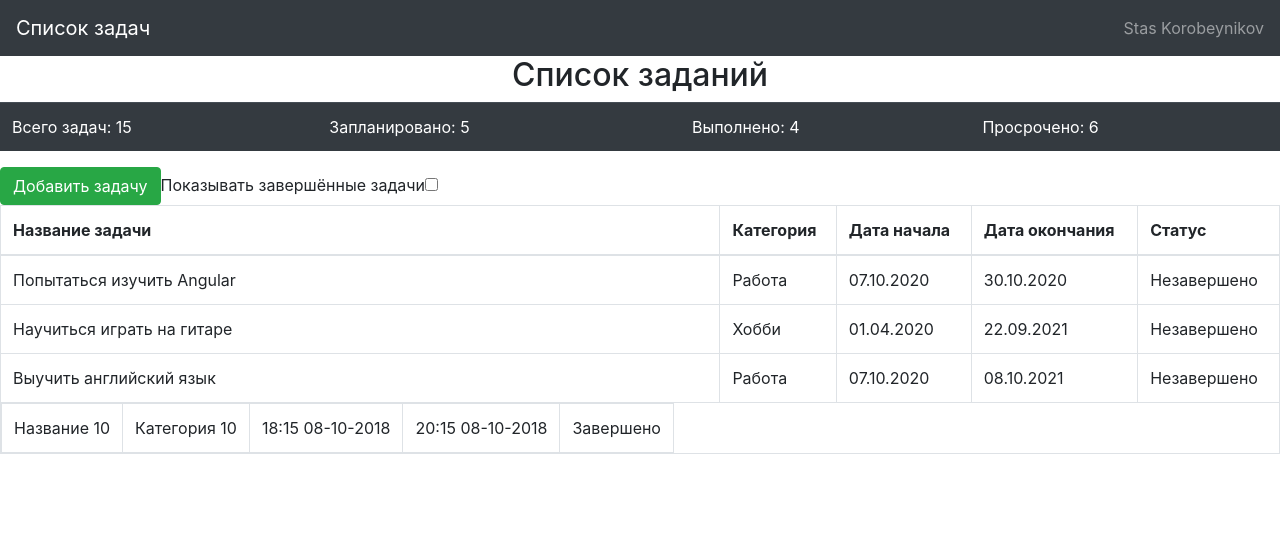
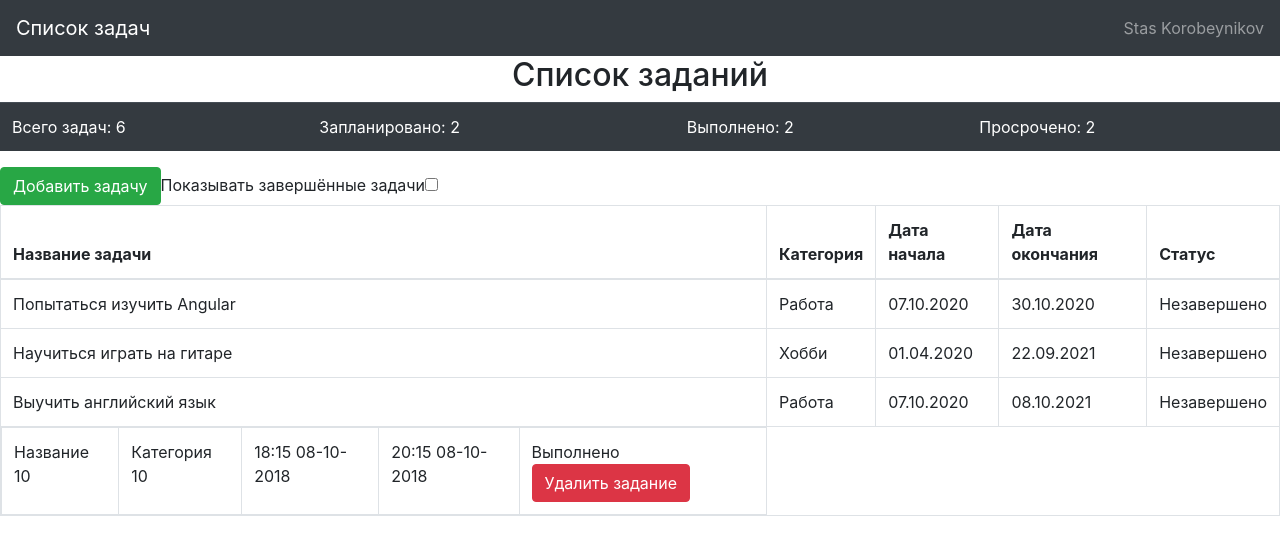
Before and after one commit to staskorobeynikov/job4j_angular, an Angular app in the folder task-planner/: page / in a window 1280 px wide. Shown: the top 554 px of the page. Built offline with nearby package versions, Linux system fonts and the light colour scheme.

Commit message:
5. Связывание двух компонентов.[62341#381330]

```diff
--- a/task-planner/angular.json
+++ b/task-planner/angular.json
@@ -28,6 +28,7 @@
               "src/styles.css"
             ],
             "scripts": [
+              "./node_modules/jquery/dist/jquery.js",
               "./node_modules/bootstrap/dist/js/bootstrap.js"
             ]
           },
--- a/task-planner/package.json
+++ b/task-planner/package.json
@@ -20,6 +20,7 @@
     "@angular/platform-browser-dynamic": "~10.1.4",
     "@angular/router": "~10.1.4",
     "bootstrap": "^4.5.2",
+    "jquery": "^3.5.1",
     "rxjs": "~6.6.0",
     "tslib": "^2.0.0",
     "zone.js": "~0.10.2"
--- a/task-planner/src/app/task-list/list-row/list-row.component.html
+++ b/task-planner/src/app/task-list/list-row/list-row.component.html
@@ -3,5 +3,5 @@
   <td>{{category}}</td>
   <td>{{dateStart}}</td>
   <td>{{dateEnd}}</td>
-  <td>{{status}}</td>
+  <td>{{status}} <button class="btn btn-danger" (click)="deleteTask()">Удалить задание</button></td>
 </tr>
--- a/task-planner/src/app/task-list/list-row/list-row.component.ts
+++ b/task-planner/src/app/task-list/list-row/list-row.component.ts
@@ -1,4 +1,4 @@
-import { Component, OnInit } from '@angular/core';
+import {Component, EventEmitter, Input, OnInit, Output} from '@angular/core';
 
 @Component({
   selector: 'app-list-row',
@@ -6,13 +6,17 @@ import { Component, OnInit } from '@angular/core';
   styleUrls: ['./list-row.component.css']
 })
 export class ListRowComponent implements OnInit {
-  name = 'Название 10';
-  category = 'Категория 10';
-  dateStart = '18:15 08-10-2018';
-  dateEnd = '20:15 08-10-2018';
-  status = 'Завершено';
+  @Input() name;
+  @Input() category;
+  @Input() dateStart;
+  @Input() dateEnd;
+  @Input() status;
+  @Output() deleteTaskEmitter = new EventEmitter<string>();
   constructor() { }
 
   ngOnInit(): void {
   }
+  deleteTask() {
+    this.deleteTaskEmitter.emit(this.name);
+  }
 }
--- a/task-planner/src/app/task-list/statistic/statistic.component.ts
+++ b/task-planner/src/app/task-list/statistic/statistic.component.ts
@@ -1,4 +1,4 @@
-import { Component, OnInit } from '@angular/core';
+import {Component, Input, OnInit} from '@angular/core';
 
 @Component({
   selector: 'app-statistic',
@@ -7,14 +7,13 @@ import { Component, OnInit } from '@angular/core';
 })
 export class StatisticComponent implements OnInit {
 
-  tasksAll = 15;
-  tasksPlanned = 5;
-  tasksOverdue = 6;
-  tasksFinished = 4;
+  @Input() tasksAll;
+  @Input() tasksPlanned;
+  @Input() tasksOverdue;
+  @Input() tasksFinished;
 
   constructor() { }
 
   ngOnInit(): void {
   }
-
 }
--- a/task-planner/src/app/task-list/task-list.component.html
+++ b/task-planner/src/app/task-list/task-list.component.html
@@ -1,6 +1,11 @@
 <h2 class="text-center">Список заданий</h2>
 
-<app-statistic></app-statistic>
+<app-statistic
+  [tasksAll]="getTaskListsSize()"
+  [tasksPlanned]="getTasksAmountByStatus('Запланировано')"
+  [tasksOverdue]="getTasksAmountByStatus('Просрочено')"
+  [tasksFinished]="getTasksAmountByStatus('Выполнено')"
+></app-statistic>
 
 <button class="btn btn-success" (click)="addTask()">Добавить задачу</button>
 
@@ -41,6 +46,13 @@
     <td>08.10.2021</td>
     <td>Незавершено</td>
   </tr>
-  <app-list-row></app-list-row>
+  <app-list-row
+    (deleteTaskEmitter)="deleteTaskFromArray($event)"
+    [name]="'Название 10'"
+    [category]="'Категория 10'"
+    [dateStart]="'18:15 08-10-2018'"
+    [dateEnd]="'20:15 08-10-2018'"
+    [status]="'Выполнено'"
+  ></app-list-row>
   </tbody>
 </table>
--- a/task-planner/src/app/task-list/task-list.component.ts
+++ b/task-planner/src/app/task-list/task-list.component.ts
@@ -6,6 +6,50 @@ import { Component, OnInit } from '@angular/core';
   styleUrls: ['./task-list.component.css']
 })
 export class TaskListComponent implements OnInit {
+  tasks = [
+    {
+      name: 'Название 1',
+      category: 'Категория 1',
+      dateStart: '18:15 08-10-2018',
+      dateEnd: '20:15 08-10-2018',
+      status: 'Выполнено'
+    },
+    {
+      name: 'Название 2',
+      category: 'Категория 2',
+      dateStart: '18:15 08-10-2018',
+      dateEnd: '20:15 08-10-2018',
+      status: 'Выполнено'
+    },
+    {
+      name: 'Название 3',
+      category: 'Категория 3',
+      dateStart: '18:15 08-10-2018',
+      dateEnd: '20:15 08-10-2018',
+      status: 'Запланировано'
+    },
+    {
+      name: 'Название 4',
+      category: 'Категория 4',
+      dateStart: '18:15 08-10-2018',
+      dateEnd: '20:15 08-10-2018',
+      status: 'Запланировано'
+    },
+    {
+      name: 'Название 5',
+      category: 'Категория 5',
+      dateStart: '18:15 08-10-2018',
+      dateEnd: '20:15 08-10-2018',
+      status: 'Просрочено'
+    },
+    {
+      name: 'Название 6',
+      category: 'Категория 6',
+      dateStart: '18:15 08-10-2018',
+      dateEnd: '20:15 08-10-2018',
+      status: 'Просрочено'
+    }
+  ];
 
   constructor() { }
 
@@ -22,4 +66,13 @@ export class TaskListComponent implements OnInit {
       console.log('false');
     }
   }
+  getTaskListsSize() {
+    return this.tasks.length;
+  }
+  deleteTaskFromArray(name: string) {
+    console.log('Задача ' + name + ' удалена');
+  }
+  getTasksAmountByStatus(status: string) {
+    return this.tasks.filter(task => task.status === status).length;
+  }
 }
```
Also changed, not shown: 1 other file (tests, documents, lock files or other folders).
